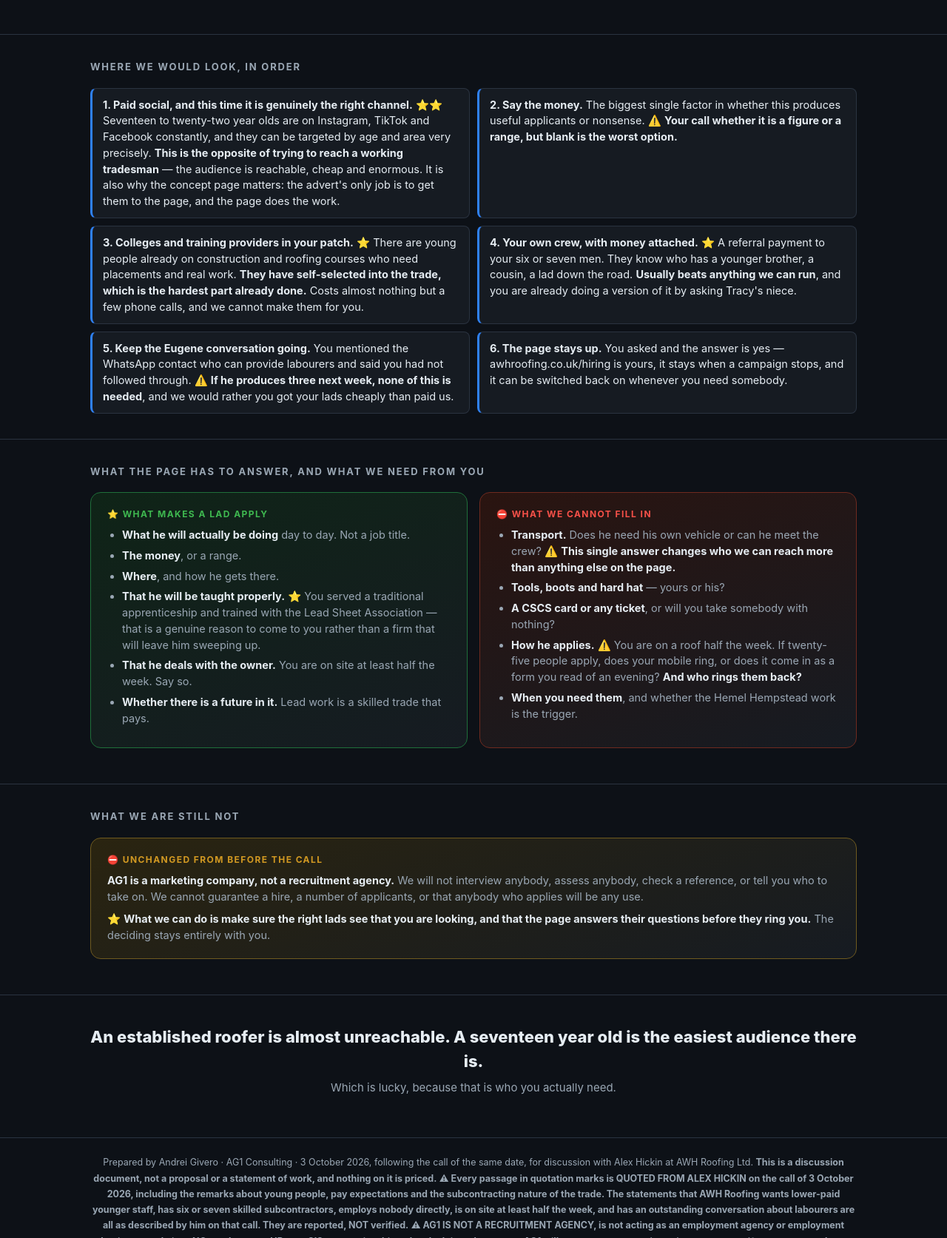
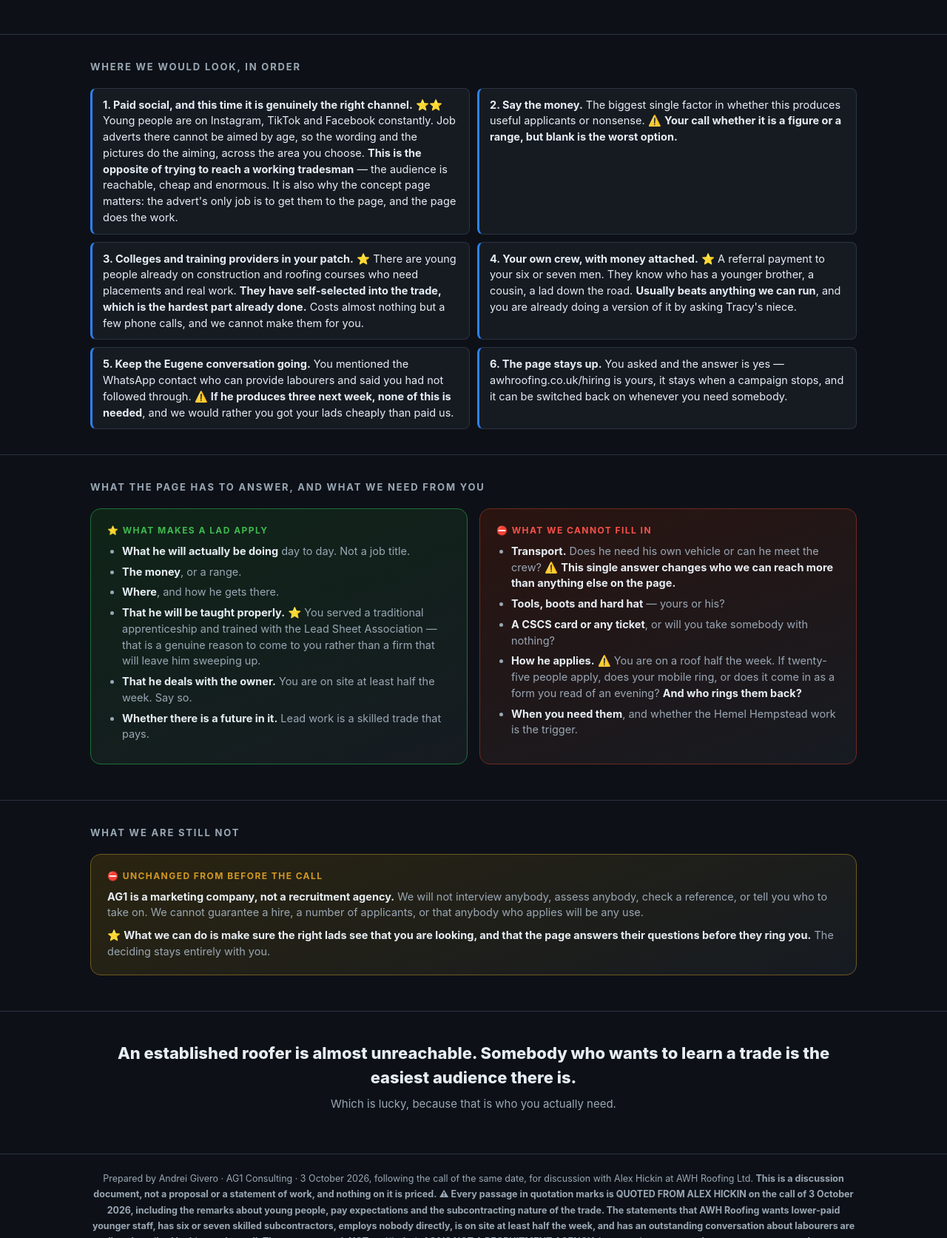
Before and after one commit to andrei170/awh-roofing-audit, a plain HTML site: page hiring.html in a window 1280 px wide. Shown: the part 1676-3349 px from the top of the page at 74% size. Drawn offline with Linux system fonts and the light colour scheme.

Commit message:
Build AG1 asset pack

```diff
--- a/hiring.html
+++ b/hiring.html
@@ -198,9 +198,7 @@ footer{color:var(--mut);font-size:12.5px;text-align:center;padding:22px 0 40px;l
   <div class="wrap">
     <div class="h">Where We Would Look, In Order</div>
     <ul class="road road2">
-      <li><b>1. Paid social, and this time it is genuinely the right channel.</b> ⭐⭐ Seventeen to twenty-two
-      year olds are on Instagram, TikTok and Facebook constantly, and they can be targeted by age and area very
-      precisely. <b>This is the opposite of trying to reach a working tradesman</b> &mdash; the audience is
+      <li><b>1. Paid social, and this time it is genuinely the right channel.</b> ⭐⭐ Young people are on Instagram, TikTok and Facebook constantly. Job adverts there cannot be aimed by age, so the wording and the pictures do the aiming, across the area you choose. <b>This is the opposite of trying to reach a working tradesman</b> &mdash; the audience is
       reachable, cheap and enormous. It is also why the concept page matters: the advert's only job is to get them
       to the page, and the page does the work.</li>
       <li><b>2. Say the money.</b> The biggest single factor in whether this produces useful applicants or
@@ -266,7 +264,7 @@ footer{color:var(--mut);font-size:12.5px;text-align:center;padding:22px 0 40px;l
 
 <section class="cta">
   <div class="wrap">
-    <h2>An established roofer is almost unreachable. A seventeen year old is the easiest audience there is.</h2>
+    <h2>An established roofer is almost unreachable. Somebody who wants to learn a trade is the easiest audience there is.</h2>
     <p>Which is lucky, because that is who you actually need.</p>
   </div>
 </section>
```
